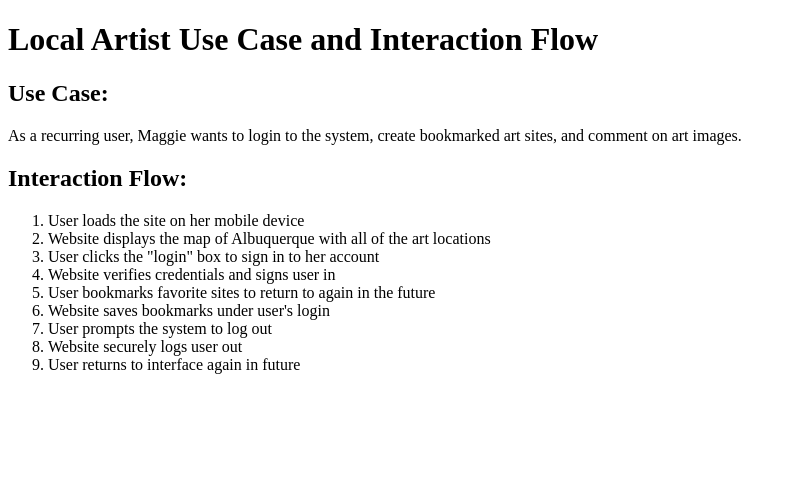
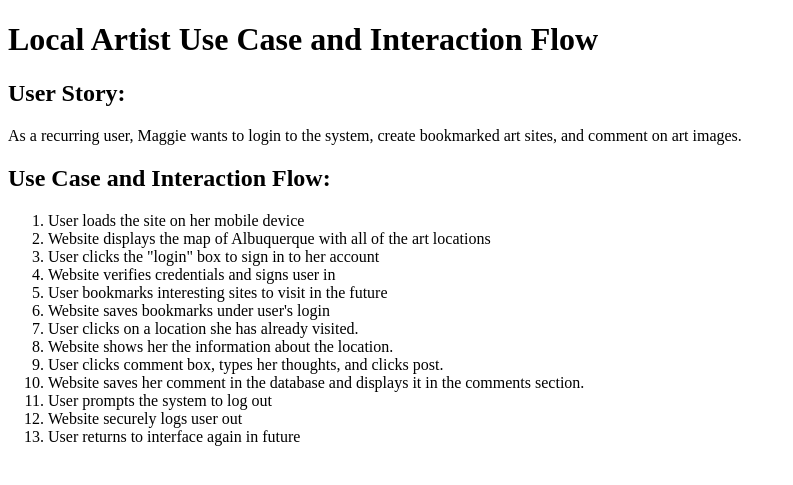
Before and after one commit to samanthaandrews/abq-street-art, a PHP site: page /epic/use-cases/local-artist-use-case.php in a window 1280 px wide. Shown: the top 485 px of the page, without its empty margins (0-793 px from the left). Run offline with PHP 8.4, Linux system fonts and the light colour scheme.

Commit message:
updated user stories and interaction flows

```diff
--- a/epic/use-cases/local-artist-use-case.php
+++ b/epic/use-cases/local-artist-use-case.php
@@ -6,9 +6,9 @@
 </head>
 <body>
 	<h1>Local Artist Use Case and Interaction Flow</h1>
-	<h2>Use Case:</h2>
+	<h2>User Story:</h2>
 		<p>As a recurring user, Maggie wants to login to the system, create bookmarked art sites, and comment on art images.</p>
-		<h2>Interaction Flow:</h2>
+		<h2>Use Case and Interaction Flow:</h2>
 		<ol>
 			<li>User loads the site on her mobile device</li>
 			<li>Website displays the map of Albuquerque with all of the art locations</li>
@@ -18,8 +18,12 @@
 <!--			<li>Website displays the various route options</li>-->
 <!--			<li>User chooses route of her liking</li>-->
 <!--			<li>Website displays preferred route</li>-->
-			<li>User bookmarks favorite sites to return to again in the future</li>
+			<li>User bookmarks interesting sites to visit in the future</li>
 			<li>Website saves bookmarks under user's login</li>
+            <li>User clicks on a location she has already visited.</li>
+            <li>Website shows her the information about the location.</li>
+            <li>User clicks comment box, types her thoughts, and clicks post.</li>
+            <li>Website saves her comment in the database and displays it in the comments section.</li>
 			<li>User prompts the system to log out</li>
 			<li>Website securely logs user out </li>
 			<li>User returns to interface again in future</li>
--- a/epic/use-cases/young-tourist-use-case.php
+++ b/epic/use-cases/young-tourist-use-case.php
@@ -6,9 +6,9 @@
 	</head>
 <body>
 	<h1>Young Tourist Use Case and Interaction Flow</h1>
-	<h2>Use Case:</h2>
+	<h2>User Story:</h2>
 	<p>As a one-time user of the site, Greg wants to access the map on his phone to walk and explore nearby public art.</p>
-	<h2>Interaction Flow:</h2>
+	<h2>Use Case and Interaction Flow:</h2>
 	<ol>
 		<li>User loads the site</li>
 		<li>Website displays the map of Albuquerque with all of the art locations</li>
```
